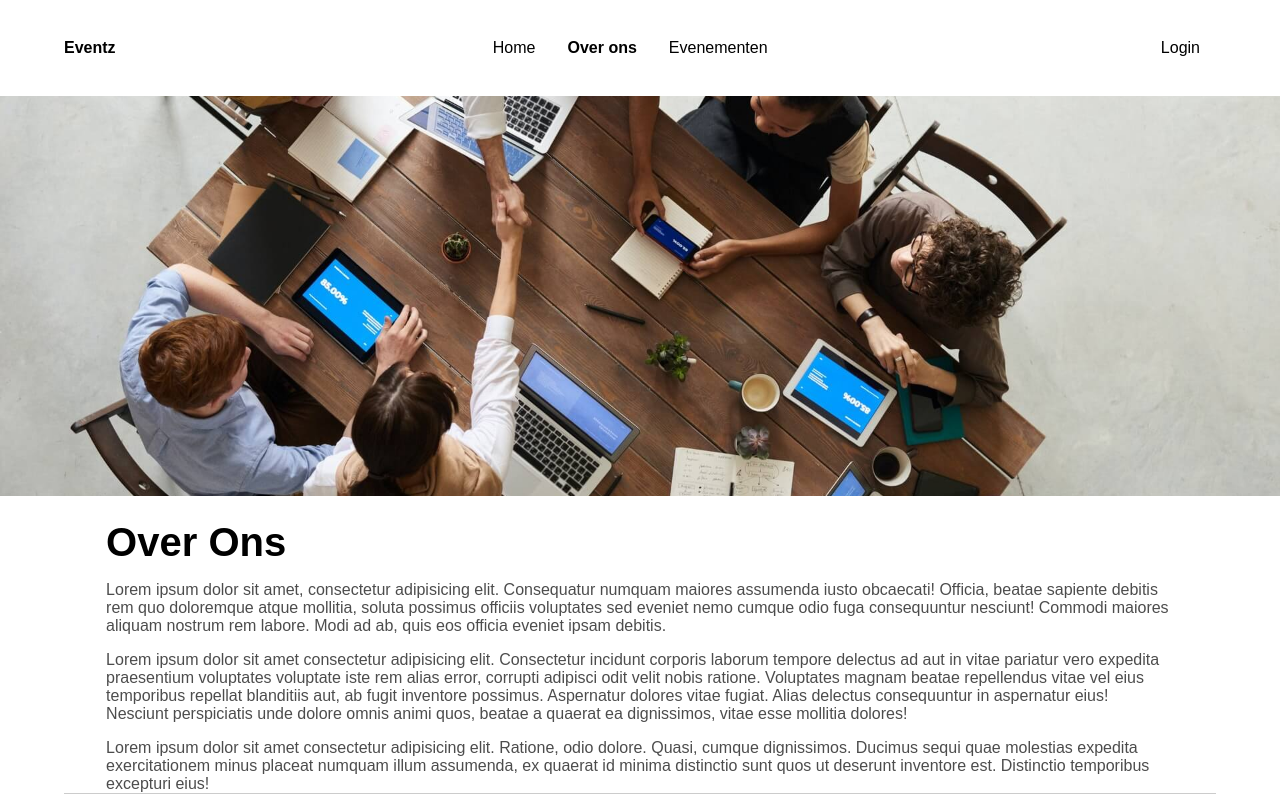
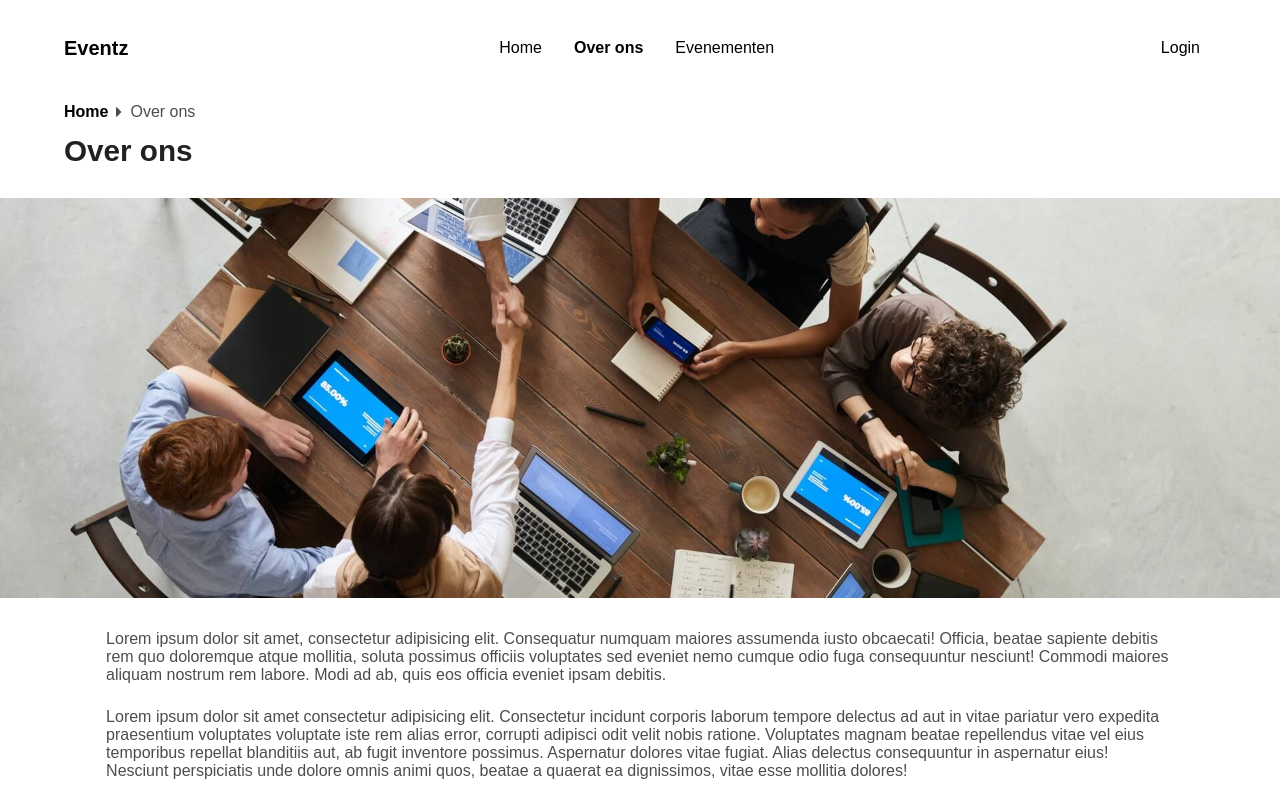
Before and after one commit to Markiesch/Hackathon, a Nuxt app: page /about in a window 1280 px wide. Shown: the top 800 px of the page. Built offline with nearby package versions, Linux system fonts and the light colour scheme.

Commit message:
Added breadcrumbs

```diff
--- /dev/null
+++ b/components/Breadcrumbs.vue
@@ -0,0 +1,49 @@
+<template>
+  <div class="breadcrumbs">
+    <NuxtLink class="home--link" to="/">Home</NuxtLink>
+    <svg viewBox="0 0 192 512">
+      <path d="M0 384.662V127.338c0-17.818 21.543-26.741 34.142-14.142l128.662 128.662c7.81 7.81 7.81 20.474 0 28.284L34.142 398.804C21.543 411.404 0 402.48 0 384.662z"></path>
+    </svg>
+    <span>
+      <slot></slot>
+    </span>
+  </div>
+  <h2><slot /></h2>
+</template>
+
+<style lang="scss" scoped>
+@use "@/styles/abstract/variables" as *;
+
+.breadcrumbs {
+  display: flex;
+  align-items: center;
+  margin-bottom: 0.5rem;
+
+  svg {
+    margin: 0.5rem;
+    height: 1rem;
+    transition: transform 300ms cubic-bezier(0.175, 0.885, 0.32, 1.275);
+  }
+
+  .home--link {
+    font-weight: 600;
+
+    &:hover + svg {
+      transform: rotate(180deg);
+    }
+  }
+
+  span,
+  svg {
+    color: $clr-neutral-400;
+    fill: currentColor;
+  }
+}
+
+h2 {
+  line-height: 1;
+  font-size: $fontsize-600;
+  color: $clr-neutral-800;
+  padding-bottom: 2rem;
+}
+</style>
--- a/components/EventCard.vue
+++ b/components/EventCard.vue
@@ -14,8 +14,8 @@ onMounted(() => {
   <div class="card">
     <img class="card__cover" :src="`/tours/${event.imageCover}`" alt="" />
     <div class="card__content">
+      <p class="card__date">{{ event.startDates[0] }}</p>
       <h2 class="card--title">{{ event.name }}</h2>
-      <p class="card__date">{{ event.startDates[0] }}</p>
       <p class="card__text">{{ event.summary }}</p>
 
       <div class="card__actions">
@@ -34,7 +34,7 @@ onMounted(() => {
   overflow: hidden;
 
   &__cover {
-    height: 12.5rem;
+    height: 15rem;
     width: 100%;
     object-fit: cover;
   }
@@ -47,12 +47,11 @@ onMounted(() => {
   }
 
   &__date {
-    background-color: #efefef;
+    background-color: #f5f5f5;
     width: max-content;
     font-size: 0.9rem;
-    padding: 0.75em 1em;
-    margin: 0.5rem 0 1rem 0;
-    border-radius: 0.5rem;
+    padding: 0.75rem;
+    border-radius: 0.25rem;
   }
 
   &__actions {
@@ -61,16 +60,18 @@ onMounted(() => {
   }
 
   h2 {
-    font-size: 1.25rem;
+    padding-top: 1rem;
+    font-size: 1.5rem;
   }
 
   &__text {
     color: $clr-neutral-400;
-    padding: 0rem 0 1.25rem 0;
+    padding: 0.75rem 0 1.5rem 0;
   }
 
   a {
     text-decoration: underline;
+    color: $clr-primary-400;
   }
 }
 </style>
--- a/pages/about.vue
+++ b/pages/about.vue
@@ -1,9 +1,12 @@
 <template>
   <div>
+    <section>
+      <Breadcrumbs>Over ons</Breadcrumbs>
+    </section>
+
     <img src="/about.jpg" />
 
-    <div class="container">
-      <h1 class="title">Over Ons</h1>
+    <section>
       <p>
         Lorem ipsum dolor sit amet, consectetur adipisicing elit. Consequatur numquam maiores assumenda iusto obcaecati! Officia, beatae sapiente debitis rem quo doloremque atque mollitia, soluta
         possimus officiis voluptates sed eveniet nemo cumque odio fuga consequuntur nesciunt! Commodi maiores aliquam nostrum rem labore. Modi ad ab, quis eos officia eveniet ipsam debitis.
@@ -17,7 +20,7 @@
         Lorem ipsum dolor sit amet consectetur adipisicing elit. Ratione, odio dolore. Quasi, cumque dignissimos. Ducimus sequi quae molestias expedita exercitationem minus placeat numquam illum
         assumenda, ex quaerat id minima distinctio sunt quos ut deserunt inventore est. Distinctio temporibus excepturi eius!
       </p>
-    </div>
+    </section>
   </div>
 </template>
 
--- a/pages/event/[id].vue
+++ b/pages/event/[id].vue
@@ -1,21 +1,15 @@
 <script setup lang="ts">
 import { events } from "~~/data/events";
-
 const route = useRoute();
 
-const id = parseInt(<string>route.params.id);
-
-const event = events.find((event) => event.id === id);
-
+const event = events.find((event) => event.id === parseInt(<string>route.params.id));
 const joinedEvents = ref([]);
+const isLoaded = ref(false);
 
 onMounted(() => {
-  refreshLocalstorage();
+  joinedEvents.value = JSON.parse(localStorage.getItem("joinedEvents") ?? "[]");
+  isLoaded.value = true;
 });
-
-function refreshLocalstorage() {
-  joinedEvents.value = JSON.parse(localStorage.getItem("joinedEvents") ?? "[]");
-}
 
 function joinEvent(event) {
   joinedEvents.value.push(event.id);
@@ -35,13 +29,21 @@ function saveData() {
 
 <template>
   <section>
+    <Breadcrumbs>{{ event.name }}</Breadcrumbs>
     <img class="image__cover" :src="`/tours/${event.imageCover}`" alt="" />
-    <h1>{{ event.name }}</h1>
-    <h2>{{ event.summary }}</h2>
-    <p>{{ event.description }}</p>
+    <div class="container">
+      <h2>{{ event.summary }}</h2>
+      <p>{{ event.description }}</p>
 
-    <button v-if="joinedEvents.includes(event.id)" @click="leaveEvent(event)">Joined</button>
-    <button v-else @click="joinEvent(event)">Join {{ event.name }}</button>
+      <template v-if="isLoaded">
+        <button v-if="joinedEvents.includes(event.id)" @click="leaveEvent(event)">Uitschrijven voor {{ event.name }}!</button>
+        <button v-else @click="joinEvent(event)">Doe mee met {{ event.name }}</button>
+      </template>
+
+      <div class="image--container">
+        <img v-for="image in event.images" :src="`/tours/${image}`" />
+      </div>
+    </div>
   </section>
 </template>
 
@@ -56,28 +58,37 @@ function saveData() {
   object-fit: cover;
 }
 
-h1 {
+h2 {
+  font-size: $fontsize-500;
+  color: $clr-neutral-800;
   padding: 2rem 0 1rem 0;
-  font-size: 2rem;
-}
-
-h2 {
-  font-size: 1.25rem;
-  color: $clr-neutral-800;
-  padding-bottom: 1rem;
 }
 
 p {
   color: $clr-neutral-400;
   padding-bottom: 1rem;
 }
+
+.image--container {
+  display: grid;
+  grid-template-columns: 1fr 1fr 1fr;
+  gap: 1rem;
+  padding: 2rem 0;
+
+  img {
+    display: block;
+    border-radius: 0.25rem;
+  }
+}
+
 button {
   border: none;
   background-color: $clr-primary-400;
   color: white;
   padding: 0.75rem 1rem;
-  font-size: 1rem;
+  font-size: 0.875rem;
   font-weight: 600;
   border-radius: 0.25rem;
+  margin: 1rem 0 2rem 0;
 }
 </style>
--- a/pages/events.vue
+++ b/pages/events.vue
@@ -4,7 +4,7 @@ import { events } from "~~/data/events";
 
 <template>
   <section>
-    <h1>Evenementen</h1>
+    <Breadcrumbs>Evenementen</Breadcrumbs>
     <div class="card--container">
       <EventCard :event="event" class="card" v-for="event in events" />
     </div>
--- a/styles/layout/_navigation.scss
+++ b/styles/layout/_navigation.scss
@@ -10,6 +10,7 @@ nav {
 
 .logo {
   font-weight: 700;
+  font-size: 1.25rem;
 }
 
 .link--container {
--- a/styles/pages/_about.scss
+++ b/styles/pages/_about.scss
@@ -4,20 +4,12 @@ img {
   height: 400px;
   width: 100%;
   object-fit: cover;
-}
-
-.title {
-  color: black;
-  padding-top: 1.5rem;
-  font-size: 40px;
-}
-
-.container {
-  max-width: 120ch;
-  margin: 0 auto;
+  margin-bottom: 2rem;
 }
 
 p {
   color: $clr-neutral-400;
-  padding-top: 1rem;
+  padding-bottom: 1.5rem;
+  max-width: 120ch;
+  margin: 0 auto;
 }
```
